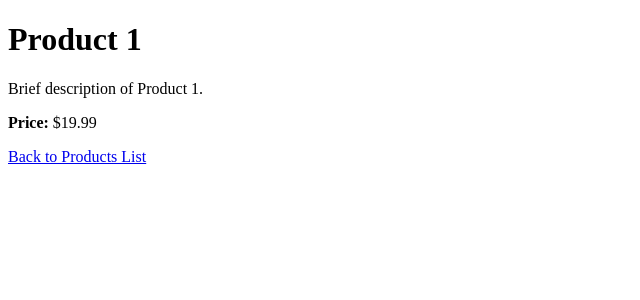
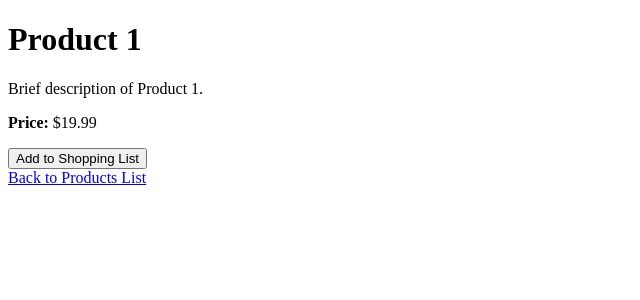
Before and after one commit to CSRept1l1an/HyperMarketProject, a Flask app: page /product/1 in a window 1280 px wide. Shown: the part 88-388 px from the top of the page, without its empty margins (0-640 px from the left). Run offline with Flask 3, Linux system fonts and the light colour scheme.

Commit message:
First Step

```diff
--- a/app.py
+++ b/app.py
@@ -1,13 +1,18 @@
-from flask import Flask, render_template
+from flask import Flask, render_template, request, session, redirect, url_for
 
 app = Flask(__name__)
+app.secret_key = 'your_secret_key'
 
 product_data = {
     1: {'name': 'Product 1', 'description': 'Brief description of Product 1.', 'price': 19.99},
     2: {'name': 'Product 2', 'description': 'Brief description of Product 2.', 'price': 29.99},
     3: {'name': 'Product 3', 'description': 'Brief description of Product 3.', 'price': 39.99},
     4: {'name': 'Product 4', 'description': 'Brief description of Product 4.', 'price': 49.99},
+    5: {'name': 'Product 5', 'description': 'Brief description of Product 5.', 'price': 59.99},
+    6: {'name': 'Product 6', 'description': 'Brief description of Product 6.', 'price': 69.99},
 }
+
+shopping_list = {}
 
 
 @app.route('/')
@@ -20,18 +25,26 @@ def products():
     return render_template('products.html', products=product_data)
 
 
-@app.route('/product/<int:product_id>')
+# noinspection PyShadowingNames
+@app.route('/product/<int:product_id>', methods=['GET', 'POST'])
 def product(product_id):
     product = product_data.get(product_id)
-    if product:
-        return render_template('product.html', product=product)
-    else:
+    if not product:
         return "Product not found", 404
+
+    if request.method == 'POST':
+        if 'shopping_list' not in session:
+            session['shopping_list'] = []
+        session['shopping_list'].append(product)
+        return redirect(url_for('shopping_list'))
+
+    return render_template('product.html', product=product)
 
 
 @app.route('/shopping')
-def shopping():
-    return render_template('shopping.html')
+def shopping_list():
+    shopping_list = session.get('shopping_list', [])
+    return render_template('shopping.html', shopping_list=shopping_list)
 
 
 @app.route('/about')
@@ -40,4 +53,4 @@ def about_us():
 
 
 if __name__ == '__main__':
-    app.run()
+    app.run(debug=True)
--- a/templates/product.html
+++ b/templates/product.html
@@ -9,5 +9,10 @@
 <h1>{{ product.name }}</h1>
 <p>{{ product.description }}</p>
 <p><strong>Price:</strong> ${{ product.price }}</p>
+
+<form method="POST">
+    <button type="submit">Add to Shopping List</button>
+</form>
+
 <a href="/products">Back to Products List</a>
 {% endblock %}
```
Also changed, not shown: templates/shopping.html (+8 -2 lines).
